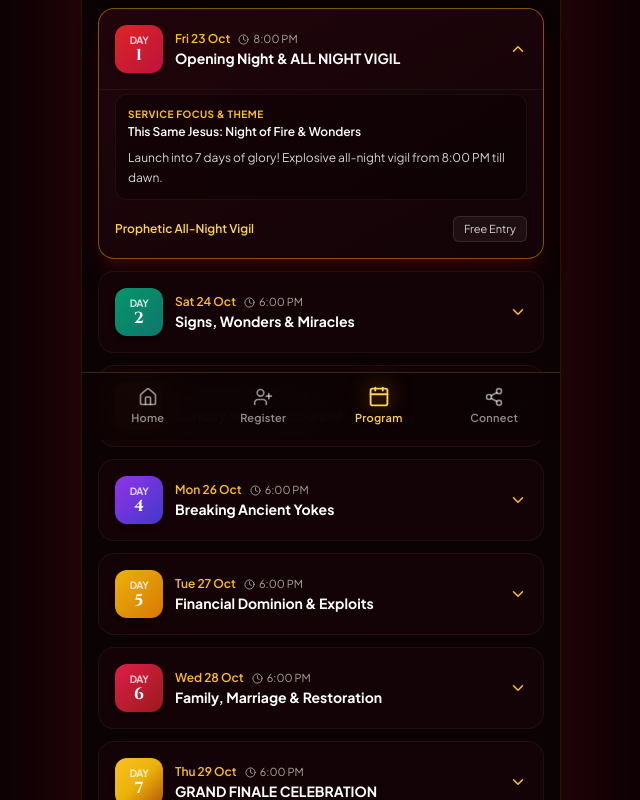
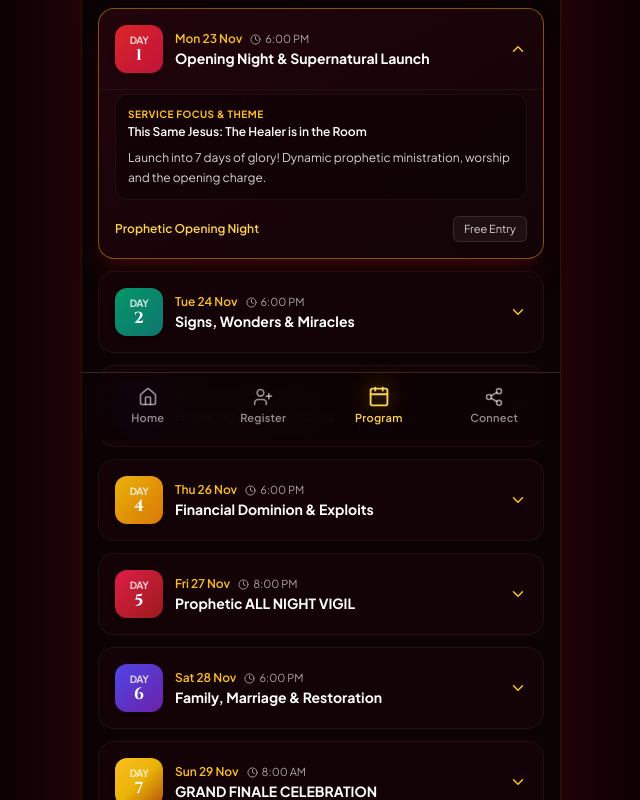
Before and after one commit to aa-Teye/PEC_2026, a React (Vite) app: page /program in a window 1280 px wide. Shown: the part 360-1160 px from the top of the page, without its empty margins (319-959 px from the left). Built offline with nearby package versions, Linux system fonts and the light colour scheme.

Commit message:
Update convention dates to 23rd - 29th November 2026 across entire app and SMS

```diff
--- a/api/sms.js
+++ b/api/sms.js
@@ -11,7 +11,7 @@ export async function sendRegistrationSms({ phone, fullName, ticketCode }) {
     recipient = '233' + recipient.slice(1);
   }
 
-  const message = `Dear ${fullName}, your registration for PEC: THIS SAME JESUS (Acts 1:11) is confirmed! Ticket: ${ticketCode}. Dates: 23-29 Oct @ Overcomers Nation Church, Tesano. Info: 0546363957`;
+  const message = `Dear ${fullName}, your registration for PEC: THIS SAME JESUS (Acts 1:11) is confirmed! Ticket: ${ticketCode}. Dates: 23-29 Nov @ Overcomers Nation Church, Tesano. Info: 0546363957`;
 
   try {
     const url = "https://sms.arkesel.com/api/v2/sms/send";
--- a/index.html
+++ b/index.html
@@ -9,7 +9,7 @@
 
     <!-- Primary Meta -->
     <title>PEC — THIS SAME JESUS | Overcomers Nation Church</title>
-    <meta name="description" content="PEC: THIS SAME JESUS (Acts 1:11). Hosted by Rev. Dr. Ebenezer Okronipa at Overcomers Nation Church, Tesano. 23rd – 29th October. FREE entry — Join us for supernatural encounters!" />
+    <meta name="description" content="PEC: THIS SAME JESUS (Acts 1:11). Hosted by Rev. Dr. Ebenezer Okronipa at Overcomers Nation Church, Tesano. 23rd – 29th November. FREE entry — Join us for supernatural encounters!" />
     <meta name="theme-color" content="#1a0407" />
     <meta name="keywords" content="PEC, This Same Jesus, Acts 1:11, Rev. Dr. Ebenezer Okronipa, Overcomers Nation Church, Tesano, Accra church conference, EOM" />
     <meta name="author" content="Rev. Dr. Ebenezer Okronipa — EOM" />
@@ -17,7 +17,7 @@
     <!-- Open Graph (Facebook, WhatsApp, LinkedIn) -->
     <meta property="og:type" content="website" />
     <meta property="og:title" content="PEC — THIS SAME JESUS (Acts 1:11)" />
-    <meta property="og:description" content="23rd – 29th October at Overcomers Nation Church, opposite Ayrton Drug, Tesano. Host: Rev. Dr. Ebenezer Okronipa. Register now for free!" />
+    <meta property="og:description" content="23rd – 29th November at Overcomers Nation Church, opposite Ayrton Drug, Tesano. Host: Rev. Dr. Ebenezer Okronipa. Register now for free!" />
     <meta property="og:image" content="/flyer.jpg" />
     <meta property="og:image:alt" content="PEC — THIS SAME JESUS Flyer" />
     <meta property="og:site_name" content="PEC — This Same Jesus" />
@@ -26,7 +26,7 @@
     <!-- Twitter Card -->
     <meta name="twitter:card" content="summary_large_image" />
     <meta name="twitter:title" content="PEC — THIS SAME JESUS (Acts 1:11)" />
-    <meta name="twitter:description" content="23rd – 29th October at Overcomers Nation Church, Tesano. Host: Rev. Dr. Ebenezer Okronipa." />
+    <meta name="twitter:description" content="23rd – 29th November at Overcomers Nation Church, Tesano. Host: Rev. Dr. Ebenezer Okronipa." />
     <meta name="twitter:image" content="/flyer.jpg" />
 
     <!-- Favicon -->
--- a/src/components/BadgeModal.jsx
+++ b/src/components/BadgeModal.jsx
@@ -40,7 +40,7 @@ export default function BadgeModal({ attendee, onClose }) {
       doc.text("THIS SAME JESUS", 42.5, 22, { align: 'center' });
       doc.setTextColor(255, 255, 255);
       doc.setFontSize(8);
-      doc.text("ACTS 1:11 • 23 - 29 OCTOBER", 42.5, 28, { align: 'center' });
+      doc.text("ACTS 1:11 • 23 - 29 NOVEMBER", 42.5, 28, { align: 'center' });
 
       // Attendee Name Box
       doc.setFillColor(35, 8, 14);
@@ -84,7 +84,7 @@ export default function BadgeModal({ attendee, onClose }) {
   };
 
   const handleShare = () => {
-    const text = `🎉 I'm officially registered for PEC: THIS SAME JESUS (Acts 1:11) with Rev. Dr. Ebenezer Okronipa! 23-29 October at Overcomers Nation Church, Tesano.\nMy Ticket: ${ticketCode}\nRegister free here: ${window.location.origin}/register`;
+    const text = `🎉 I'm officially registered for PEC: THIS SAME JESUS (Acts 1:11) with Rev. Dr. Ebenezer Okronipa! 23-29 November at Overcomers Nation Church, Tesano.\nMy Ticket: ${ticketCode}\nRegister free here: ${window.location.origin}/register`;
     if (navigator.share) {
       navigator.share({
         title: 'PEC - THIS SAME JESUS Delegate Pass',
@@ -150,7 +150,7 @@ export default function BadgeModal({ attendee, onClose }) {
 
           <div className="mt-3 pt-3 border-t border-white/5 flex items-center justify-between text-[11px] text-stone-400 px-2">
             <span className="flex items-center gap-1">
-              <Calendar size={12} className="text-amber-400" /> 23–29 Oct
+              <Calendar size={12} className="text-amber-400" /> 23–29 Nov
             </span>
             <span className="flex items-center gap-1">
               <MapPin size={12} className="text-amber-400" /> Tesano, Accra
--- a/src/data/programData.js
+++ b/src/data/programData.js
@@ -10,9 +10,9 @@ export const PROGRAM_DATA = {
   scriptureText: "This same Jesus, which is taken up from you into heaven, shall so come in like manner as ye have seen him go into heaven.",
   tagline: "Experience the Miraculous, Healing and Transformative Power of Christ",
   subTheme: "The Lord who walked Galilee still heals, delivers, and establishes His people today.",
-  date: "23rd – 29th October",
-  datesFormatted: "23 - 29 OCTOBER",
-  time: "Mon - Thu: 6:00pm | Fri All Night: 8:00pm | Sun: 8:00am",
+  date: "23rd – 29th November",
+  datesFormatted: "23 - 29 NOVEMBER",
+  time: "Mon - Thu & Sat: 6:00pm | Fri All Night: 8:00pm | Sun Grand Finale: 8:00am",
   venue: "Overcomers Nation Church",
   venueSub: "Opposite Ayrton Drug, Tesano, Accra",
   dressCode: "Modest / Decent & Elegant",
@@ -48,23 +48,23 @@ export const PROGRAM_ACTIVITIES = [
   {
     id: 1,
     dayNumber: "Day 1",
-    dayLabel: "Day 1: Fri 23 Oct",
-    date: "Fri 23 Oct",
-    time: "8:00 PM",
-    sessionTitle: "Opening Night & ALL NIGHT VIGIL",
-    theme: "This Same Jesus: Night of Fire & Wonders",
-    category: "Prophetic All-Night Vigil",
+    dayLabel: "Day 1: Mon 23 Nov",
+    date: "Mon 23 Nov",
+    time: "6:00 PM",
+    sessionTitle: "Opening Night & Supernatural Launch",
+    theme: "This Same Jesus: The Healer is in the Room",
+    category: "Prophetic Opening Night",
     badgeColor: "from-red-600 to-rose-700",
-    description: "Launch into 7 days of glory! Explosive all-night vigil from 8:00 PM till dawn."
+    description: "Launch into 7 days of glory! Dynamic prophetic ministration, worship and the opening charge."
   },
   {
     id: 2,
     dayNumber: "Day 2",
-    dayLabel: "Day 2: Sat 24 Oct",
-    date: "Sat 24 Oct",
+    dayLabel: "Day 2: Tue 24 Nov",
+    date: "Tue 24 Nov",
     time: "6:00 PM",
     sessionTitle: "Signs, Wonders & Miracles",
-    theme: "The Healer is in the Room",
+    theme: "Creative Miracles & Instant Cures",
     category: "Miracles & Healing",
     badgeColor: "from-emerald-600 to-teal-700",
     description: "Instantaneous cures, creative miracles, and prophetic deliverance."
@@ -72,20 +72,8 @@ export const PROGRAM_ACTIVITIES = [
   {
     id: 3,
     dayNumber: "Day 3",
-    dayLabel: "Day 3: Sun 25 Oct",
-    date: "Sun 25 Oct",
-    time: "8:00 AM",
-    sessionTitle: "Sunday Super Encounter",
-    theme: "Dominion & Divine Establishment",
-    category: "Sunday Celebration",
-    badgeColor: "from-amber-500 to-amber-700",
-    description: "Glorious Sunday morning service of praise, apostolic teaching and empowerment."
-  },
-  {
-    id: 4,
-    dayNumber: "Day 4",
-    dayLabel: "Day 4: Mon 26 Oct",
-    date: "Mon 26 Oct",
+    dayLabel: "Day 3: Wed 25 Nov",
+    date: "Wed 25 Nov",
     time: "6:00 PM",
     sessionTitle: "Breaking Ancient Yokes",
     theme: "Deliverance from Generational Limitations",
@@ -94,10 +82,10 @@ export const PROGRAM_ACTIVITIES = [
     description: "Total liberation as Jesus breaks every chain and frees captive souls."
   },
   {
-    id: 5,
-    dayNumber: "Day 5",
-    dayLabel: "Day 5: Tue 27 Oct",
-    date: "Tue 27 Oct",
+    id: 4,
+    dayNumber: "Day 4",
+    dayLabel: "Day 4: Thu 26 Nov",
+    date: "Thu 26 Nov",
     time: "6:00 PM",
     sessionTitle: "Financial Dominion & Exploits",
     theme: "Supernatural Provision & Open Heavens",
@@ -106,23 +94,35 @@ export const PROGRAM_ACTIVITIES = [
     description: "Unlocking business breakthroughs, divine favor, and wealth transfers."
   },
   {
+    id: 5,
+    dayNumber: "Day 5",
+    dayLabel: "Day 5: Fri 27 Nov",
+    date: "Fri 27 Nov",
+    time: "8:00 PM",
+    sessionTitle: "Prophetic ALL NIGHT VIGIL",
+    theme: "Night of Fire, Mantles & Wonders",
+    category: "All-Night Vigil",
+    badgeColor: "from-rose-600 to-red-800",
+    description: "Explosive all-night vigil from 8:00 PM till dawn! Holy Ghost power, deliverance and prophetic impartation."
+  },
+  {
     id: 6,
     dayNumber: "Day 6",
-    dayLabel: "Day 6: Wed 28 Oct",
-    date: "Wed 28 Oct",
+    dayLabel: "Day 6: Sat 28 Nov",
+    date: "Sat 28 Nov",
     time: "6:00 PM",
     sessionTitle: "Family, Marriage & Restoration",
     theme: "Restoring Every Lost Glory",
     category: "Restoration & Anointing",
-    badgeColor: "from-rose-600 to-red-800",
+    badgeColor: "from-indigo-600 to-purple-800",
     description: "Supernatural healing for marriages, healing for children, and destiny restoration."
   },
   {
     id: 7,
     dayNumber: "Day 7",
-    dayLabel: "Day 7: Thu 29 Oct",
-    date: "Thu 29 Oct",
-    time: "6:00 PM",
+    dayLabel: "Day 7: Sun 29 Nov",
+    date: "Sun 29 Nov",
+    time: "8:00 AM",
     sessionTitle: "GRAND FINALE CELEBRATION",
     theme: "Supernatural Seal & Crown of Glory",
     category: "Grand Finale & Thanksgiving",
@@ -248,7 +248,7 @@ async function dispatchDirectSms(phone, name, code) {
     if (recipient.startsWith('0') && recipient.length === 10) {
       recipient = '233' + recipient.slice(1);
     }
-    const message = `Dear ${name}, your registration for PEC: THIS SAME JESUS (Acts 1:11) is confirmed! Ticket: ${code}. Dates: 23-29 Oct @ Overcomers Nation Church, Tesano. Info: 0546363957`;
+    const message = `Dear ${name}, your registration for PEC: THIS SAME JESUS (Acts 1:11) is confirmed! Ticket: ${code}. Dates: 23-29 Nov @ Overcomers Nation Church, Tesano. Info: 0546363957`;
 
     await fetch('https://sms.arkesel.com/api/v2/sms/send', {
       method: 'POST',
--- a/src/pages/Attendance.jsx
+++ b/src/pages/Attendance.jsx
@@ -6,7 +6,7 @@ import {
 import { DAYS_OF_CONVENTION, checkInAttendee } from '../data/programData';
 
 export default function Attendance() {
-  const [selectedDay, setSelectedDay] = useState(DAYS_OF_CONVENTION[0]?.id || 'Day 1: 23 Oct');
+  const [selectedDay, setSelectedDay] = useState(DAYS_OF_CONVENTION[0]?.id || 'Day 1: Mon 23 Nov');
   const [searchInput, setSearchInput] = useState('');
   const [loading, setLoading] = useState(false);
   const [result, setResult] = useState(null);
--- a/src/pages/Program.jsx
+++ b/src/pages/Program.jsx
@@ -17,7 +17,7 @@ export default function Program() {
           PROGRAM & SCHEDULE
         </h1>
         <p className="text-xs text-stone-300 max-w-xs mx-auto mt-1">
-          23rd – 29th October • Overcomers Nation Church, Tesano
+          23rd – 29th November • Overcomers Nation Church, Tesano
         </p>
       </div>
 
```
Also changed, not shown: src/pages/Landing.jsx (+12 -13 lines), 1 other file (tests, documents, lock files or other folders).
